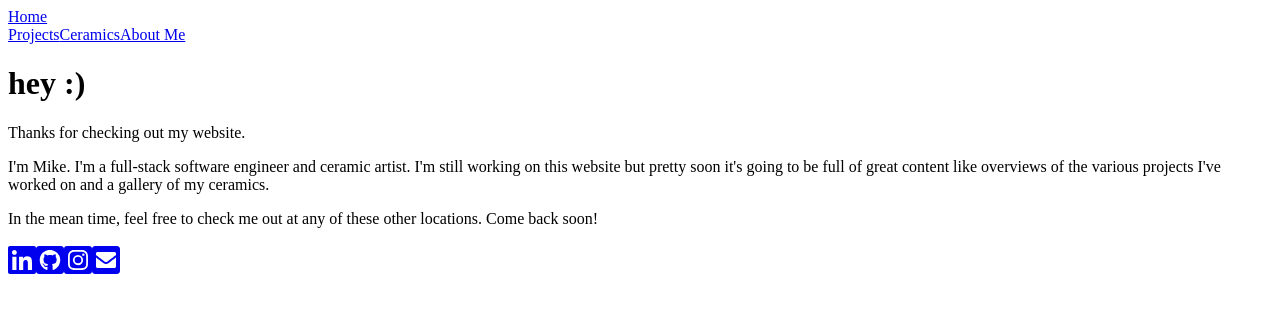
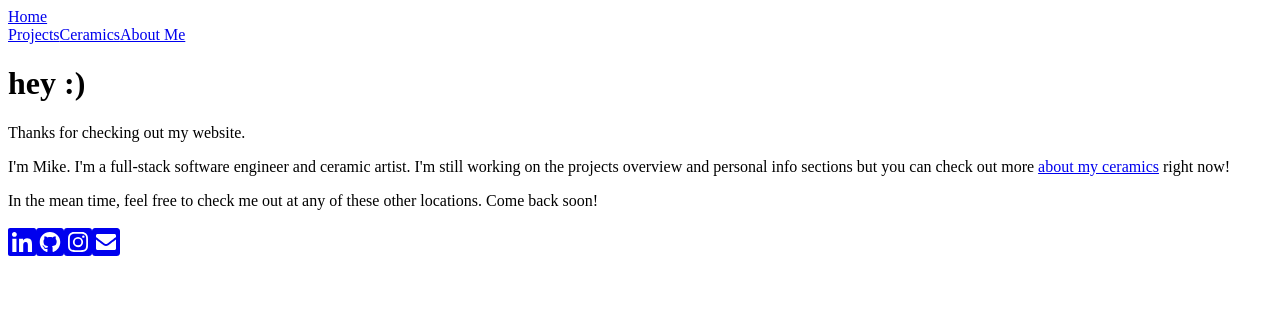
Before and after one commit to Cpt-Catnip/personal-site, a React app: page / in a window 1280 px wide. Shown: the top 312 px of the page. Built offline with nearby package versions, Linux system fonts and the light colour scheme; the HTML template or start-up script is replaced by a standard one.

Commit message:
updates homepage

```diff
--- a/src/components/Home.tsx
+++ b/src/components/Home.tsx
@@ -1,4 +1,5 @@
 import React from 'react';
+import { Link } from 'react-router-dom';
 import { Icon } from './index';
 
 const Home = () => {
@@ -8,9 +9,12 @@ const Home = () => {
       <p>Thanks for checking out my website.</p>
       <p>
         I&apos;m Mike. I&apos;m a full-stack software engineer and ceramic
-        artist. I&apos;m still working on this website but pretty soon it&apos;s
-        going to be full of great content like overviews of the various projects
-        I&apos;ve worked on and a gallery of my ceramics.
+        artist. I&apos;m still working on the projects overview and personal
+        info sections but you can check out more{' '}
+        <Link to="/ceramics" className="internal-link">
+          about my ceramics
+        </Link>{' '}
+        right now!
       </p>
       <p>
         In the mean time, feel free to check me out at any of these other
```
Also changed, not shown: 1 other file (tests, documents, lock files or other folders).
